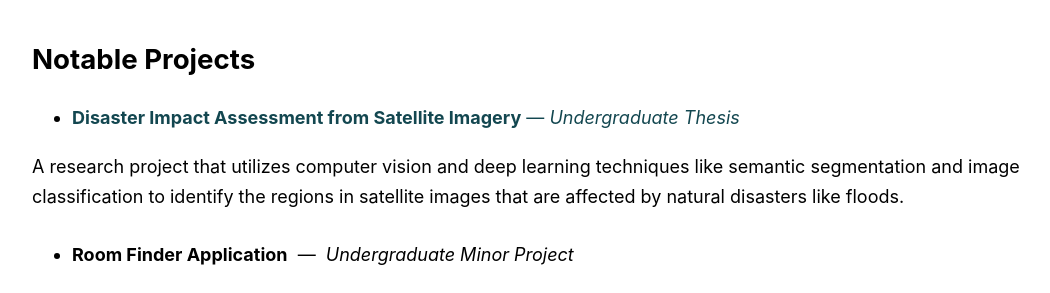
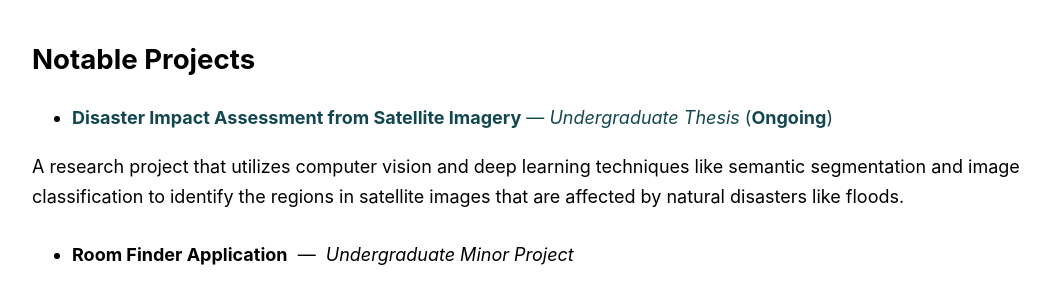
Before and after one commit to sigdelakshey/sigdelakshey.github.io, a Jekyll site: the page built from index.md, in a window 1280 px wide and 900 px high, scrolled down 1907 px. Shown: the part 153-446 px from the top of the window, without its empty margins (114-1164 px from the left). Built offline with Jekyll 4.4.1, drawn with Linux system fonts in a browser that asks for light colours; nearby versions of some CDN libraries.

Commit message:
Update index.md

```diff
--- a/index.md
+++ b/index.md
@@ -62,7 +62,7 @@ Assisted professor in his lab work. Conducted OOP lab for 1st & 2nd year class f
 
 ## Notable Projects
 
-- [**Disaster Impact Assessment from Satellite Imagery** — *Undergraduate Thesis*](/assets/pdf/IVSP%20Paper.pdf)
+- [**Disaster Impact Assessment from Satellite Imagery** — *Undergraduate Thesis* (**Ongoing**)](/assets/pdf/IVSP%20Paper.pdf)
 
 A research project that utilizes computer vision and deep learning techniques like semantic segmentation and image classification to identify the regions in satellite images that are affected by natural disasters like floods.
 
```
